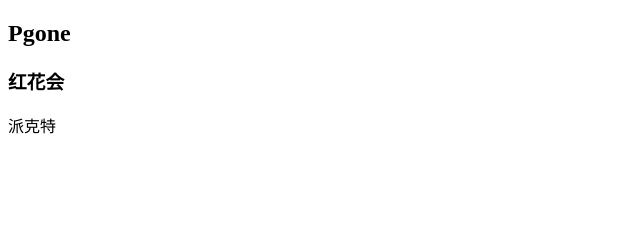
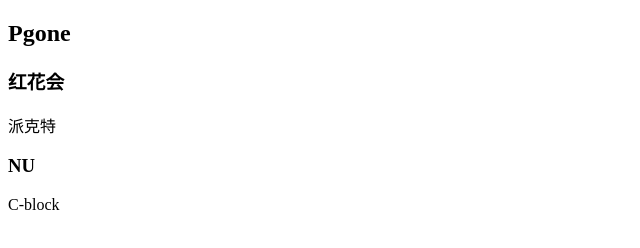
Before and after one commit to listentrap/1209RK, a plain HTML site: page index.html in a window 1280 px wide. Shown: the whole page, without its empty margins (0-640 px from the left). Drawn offline with Linux system fonts and the light colour scheme.

Commit message:
第二次提交

```diff
--- a/index.html
+++ b/index.html
@@ -9,5 +9,7 @@
     <h2>Pgone</h2>
     <h3>红花会</h3>
     <p>派克特</p>
+    <h3>NU</h3>
+    <p>C-block</p>
 </body>
 </html>
```
